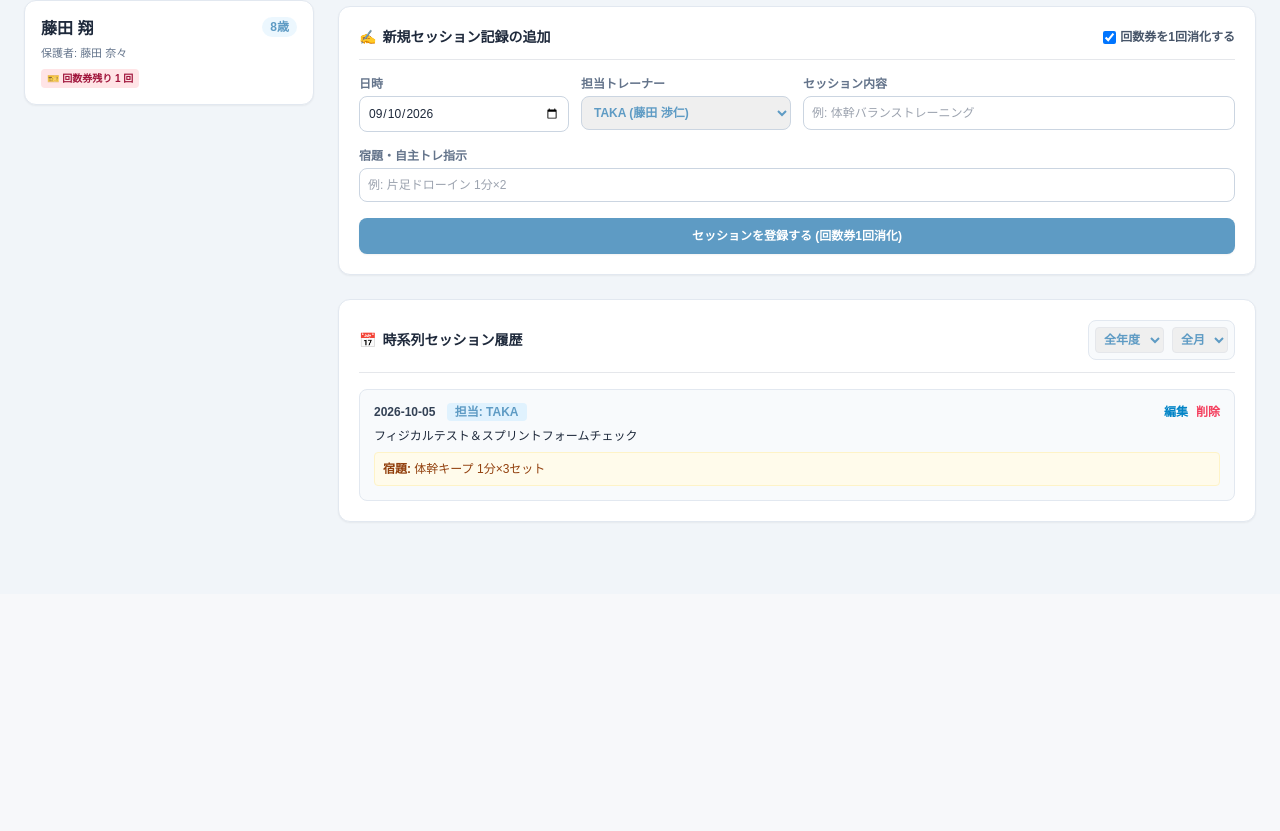
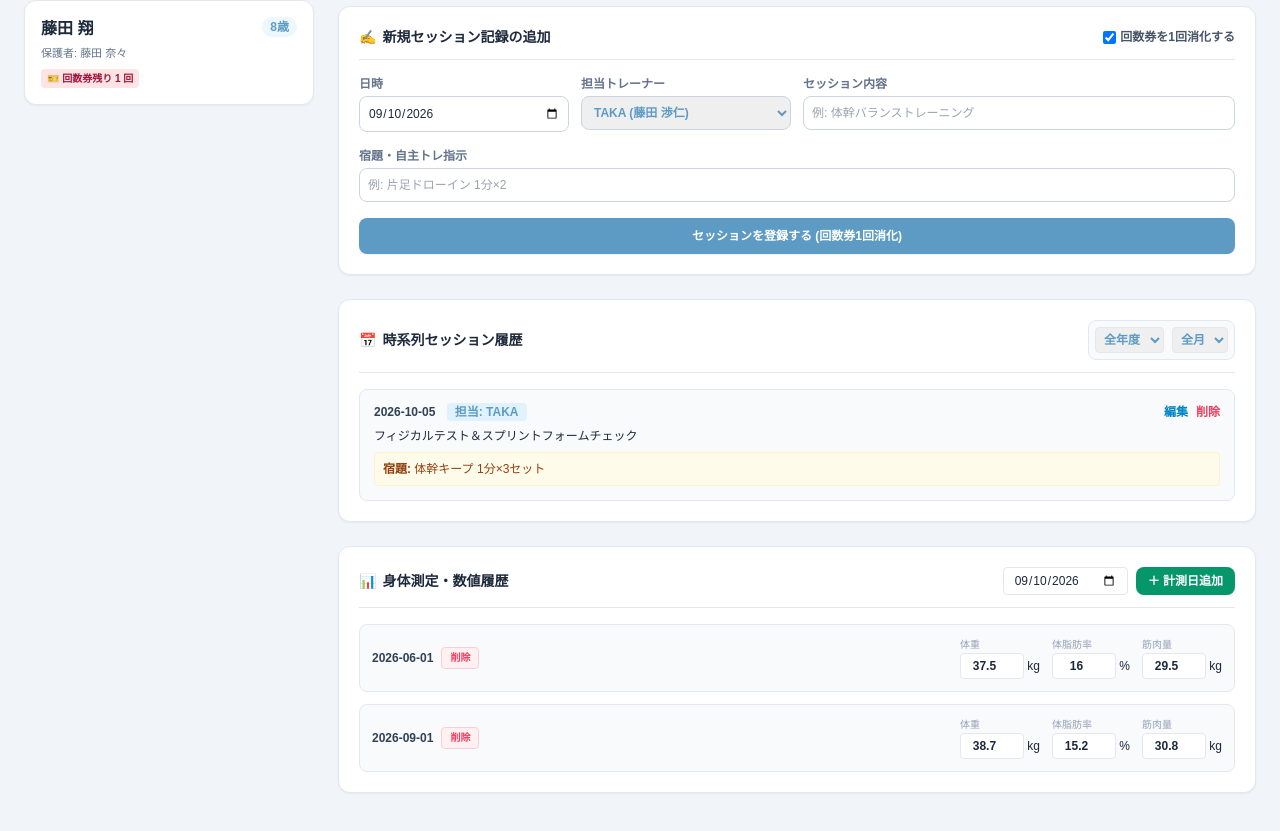
Before and after one commit to 2025golazo-bot/GOLAZO, a Next.js app: page /clients in a window 1280 px wide. Shown: the part 367-1198 px from the top of the page. Before the commit the page ends 961 px from the top, so only its background shows below. Built offline with nearby package versions, Linux system fonts and the light colour scheme.

Commit message:
Update page.tsx

```diff
--- a/app/clients/page.tsx
+++ b/app/clients/page.tsx
@@ -66,7 +66,7 @@ interface Student {
   sessions: Session[];
 }
 
-export default function ClientsPage() {
+export default function TransactionsPage() {
   // 保護者データ
   const [parents, setParents] = useState<Parent[]>([
     {
@@ -74,7 +74,7 @@ export default function ClientsPage() {
       name: '藤田 奈々',
       kana: 'フジタ ナナ',
       phone: '090-1111-2222',
-      ticketRemaining: 1,
+      ticketRemaining: 1, // 残り1回でチケットアラート動作確認用
       ticketsHistory: [
         { id: 'th-1', date: '2026-06-01', title: '10回券 (共通)', count: 10, expire: '2026-12-01', squarePaymentId: 'sq_pay_998811' }
       ]
@@ -101,7 +101,7 @@ export default function ClientsPage() {
       age: 11,
       birthdate: '2015-05-12',
       firstLessonDate: '2026-03-01',
-      lastReservationDate: '2026-08-20',
+      lastReservationDate: '2026-08-20', // 1ヶ月以上前
       concern: 'サッカーでの体幹ブレ・走力向上',
       target: 'トレセン選出・ブレない軸作り',
       memo: '右足首捻挫の既往歴あり。兄。',
@@ -142,7 +142,7 @@ export default function ClientsPage() {
       age: 8,
       birthdate: '2018-09-20',
       firstLessonDate: '2026-04-10',
-      lastReservationDate: '2026-09-01',
+      lastReservationDate: '2026-09-01', // 2週間以上前
       concern: '運動神経向上・ボール感覚',
       target: 'アジリティUP',
       memo: '弟。リズムトレーニングを好む。',
@@ -167,7 +167,7 @@ export default function ClientsPage() {
     }
   ]);
 
-  // UI状態 (carte / tickets / edit_info の3つに整理)
+  // UI状態
   const [selectedStudentId, setSelectedStudentId] = useState<string>('s-001');
   const [searchKeyword, setSearchKeyword] = useState<string>('');
   const [activeTab, setActiveTab] = useState<'carte' | 'tickets' | 'edit_info'>('carte');
@@ -176,16 +176,21 @@ export default function ClientsPage() {
   const currentParent = parents.find(p => p.id === currentStudent.parentId) || parents[0];
   const siblingStudents = students.filter(s => s.parentId === currentParent.id);
 
-  // 新規セッション用ステート
+  // 比較用データステート
+  const physicalDates = currentStudent.physicalHistory.map(m => m.date);
+  const [beforeDate, setBeforeDate] = useState<string>(physicalDates[0] || '2026-06-01');
+  const [afterDate, setAfterDate] = useState<string>(physicalDates[physicalDates.length - 1] || '2026-09-01');
+
+  const [newMeasureDate, setNewMeasureDate] = useState<string>(new Date().toISOString().split('T')[0]);
+
+  // セッションフィルター＆新規フォーム
+  const [selectedYear, setSelectedYear] = useState<string>('ALL');
+  const [selectedMonth, setSelectedMonth] = useState<string>('ALL');
   const [newSessionDate, setNewSessionDate] = useState<string>(new Date().toISOString().split('T')[0]);
   const [newSessionStaff, setNewSessionStaff] = useState<'TAKA' | 'NANA'>('TAKA');
   const [newSessionContent, setNewSessionContent] = useState<string>('');
   const [newSessionHomework, setNewSessionHomework] = useState<string>('');
   const [useTicket, setUseTicket] = useState<boolean>(true);
-
-  // セッションフィルター用
-  const [selectedYear, setSelectedYear] = useState<string>('ALL');
-  const [selectedMonth, setSelectedMonth] = useState<string>('ALL');
 
   // 編集用ステート
   const [editingSessionId, setEditingSessionId] = useState<string | null>(null);
@@ -206,7 +211,9 @@ export default function ClientsPage() {
     memo: currentStudent.memo
   });
 
-  // 自動アラート判定
+  // ---------------------------------------------------------------------------
+  // 自動アラート判定ロジック
+  // ---------------------------------------------------------------------------
   const getAlertBadges = (student: Student, parent: Parent) => {
     const alerts: { text: string; type: 'warning' | 'danger' }[] = [];
     const today = new Date();
@@ -238,7 +245,9 @@ export default function ClientsPage() {
 
   const currentAlerts = getAlertBadges(currentStudent, currentParent);
 
+  // ---------------------------------------------------------------------------
   // ハンドラー類
+  // ---------------------------------------------------------------------------
   const handleSelectStudent = (id: string) => {
     setSelectedStudentId(id);
     const target = students.find(s => s.id === id);
@@ -254,6 +263,10 @@ export default function ClientsPage() {
       setEditCustomMemo1(target.customMemo1);
       setEditCustomMemo2(target.customMemo2);
       setEditCustomMemo3(target.customMemo3);
+      if (target.physicalHistory.length > 0) {
+        setBeforeDate(target.physicalHistory[0].date);
+        setAfterDate(target.physicalHistory[target.physicalHistory.length - 1].date);
+      }
     }
   };
 
@@ -310,6 +323,79 @@ export default function ClientsPage() {
     );
   };
 
+  const handleAddNewMeasureDate = () => {
+    if (!newMeasureDate) return;
+    if (currentStudent.physicalHistory.some(m => m.date === newMeasureDate)) {
+      alert('すでに登録されている計測日です。');
+      return;
+    }
+
+    const newPh: PhysicalData = {
+      id: `m-${Date.now()}`,
+      date: newMeasureDate,
+      weight: 0,
+      fat: 0,
+      muscle: 0,
+      note: '定期計測',
+      posturePhotos: { front: null, side: null, back: null },
+      testPhotos: []
+    };
+
+    setStudents(prev =>
+      prev.map(s => {
+        if (s.id !== currentStudent.id) return s;
+        const updated = [...s.physicalHistory, newPh].sort((a, b) => a.date.localeCompare(b.date));
+        return { ...s, physicalHistory: updated };
+      })
+    );
+    setAfterDate(newMeasureDate);
+    alert(`計測日 (${newMeasureDate}) を追加しました！`);
+  };
+
+  const handleDeleteMeasureDate = (targetDate: string) => {
+    if (currentStudent.physicalHistory.length <= 1) {
+      alert('これ以上削除できません（最低1件の計測データが必要です）。');
+      return;
+    }
+    if (!confirm(`${targetDate} の計測データを削除しますか？`)) return;
+
+    setStudents(prev =>
+      prev.map(s => {
+        if (s.id !== currentStudent.id) return s;
+        const updated = s.physicalHistory.filter(m => m.date !== targetDate);
+        return { ...s, physicalHistory: updated };
+      })
+    );
+  };
+
+  const handleUpdatePhysicalValue = (targetDate: string, field: keyof PhysicalData, val: any) => {
+    setStudents(prev =>
+      prev.map(s => {
+        if (s.id !== currentStudent.id) return s;
+        const updated = s.physicalHistory.map(m => (m.date === targetDate ? { ...m, [field]: val } : m));
+        return { ...s, physicalHistory: updated };
+      })
+    );
+  };
+
+  // 3つのメモ欄の保存処理
+  const handleSaveCustomMemos = () => {
+    setStudents(prev =>
+      prev.map(s => (s.id === currentStudent.id ? { ...s, customMemo1: editCustomMemo1, customMemo2: editCustomMemo2, customMemo3: editCustomMemo3 } : s))
+    );
+    alert('3つのメモ欄を更新しました！');
+  };
+
+  const handleSaveInfo = () => {
+    setStudents(prev =>
+      prev.map(s => (s.id === currentStudent.id ? { ...s, name: editForm.name, kana: editForm.kana, concern: editForm.concern, target: editForm.target, memo: editForm.memo } : s))
+    );
+    setParents(prev =>
+      prev.map(p => (p.id === currentParent.id ? { ...p, phone: editForm.phone } : p))
+    );
+    alert('基本情報を更新しました');
+  };
+
   const availableYears = Array.from(new Set(currentStudent.sessions.map(s => s.date.substring(0, 4)))).sort().reverse();
   const availableMonths = ['01', '02', '03', '04', '05', '06', '07', '08', '09', '10', '11', '12'];
 
@@ -339,9 +425,8 @@ export default function ClientsPage() {
       <main className="p-6 max-w-7xl mx-auto space-y-6">
         <div className="grid grid-cols-1 md:grid-cols-4 gap-6">
 
-          {/* 左カラム：受講生選択のみ */}
-          <div className="md:col-span-1 space-y-6">
-            <div className="space-y-4">
+          {/* 左カラム：受講生選択 */}
+          <div className="md:col-span-1 space-y-4">
             <div className="bg-white p-4 rounded-xl border border-slate-200 shadow-sm space-y-2">
               <label className="text-xs font-bold text-slate-600 flex items-center gap-1"><span>🔍</span> キーワード検索</label>
               <input
@@ -387,7 +472,6 @@ export default function ClientsPage() {
                   </div>
                 );
               })}
-              </div>
             </div>
           </div>
 
@@ -441,8 +525,8 @@ export default function ClientsPage() {
                 </div>
               )}
 
-              {/* タブ切り替え（3つのタブに整理） */}
-              <div className="flex flex-wrap border-b border-slate-200 pt-2 gap-8 text-xs font-bold">
+              {/* タブ切り替え */}
+              <div className="flex flex-wrap border-b border-slate-200 pt-2 gap-6 text-xs font-bold">
                 <button onClick={() => setActiveTab('carte')} className={`pb-3 border-b-2 transition ${activeTab === 'carte' ? 'border-[#5e9bc4] text-[#5e9bc4]' : 'border-transparent text-slate-400 hover:text-slate-600'}`}>
                   📋 カルテ (セッション & 計測)
                 </button>
@@ -549,53 +633,130 @@ export default function ClientsPage() {
                     )}
                   </div>
                 </div>
+
+                {/* 計測データ管理 */}
+                <div className="bg-white p-5 rounded-xl border border-slate-200 shadow-sm space-y-4">
+                  <div className="border-b pb-3 flex flex-col sm:flex-row justify-between items-start sm:items-center gap-3">
+                    <h3 className="font-bold text-slate-800 text-sm flex items-center gap-1.5"><span>📊</span> 身体測定・数値履歴</h3>
+                    <div className="flex items-center gap-2">
+                      <input type="date" value={newMeasureDate} onChange={e => setNewMeasureDate(e.target.value)} className="border rounded px-2.5 py-1 text-xs" />
+                      <button onClick={handleAddNewMeasureDate} className="bg-emerald-600 hover:bg-emerald-700 text-white font-bold text-xs px-3 py-1.5 rounded-lg shadow-sm transition">
+                        ＋ 計測日追加
+                      </button>
+                    </div>
+                  </div>
+
+                  <div className="space-y-3">
+                    {currentStudent.physicalHistory.map(m => (
+                      <div key={m.id} className="p-3 bg-slate-50 border rounded-lg flex flex-col sm:flex-row justify-between items-start sm:items-center gap-3 text-xs">
+                        <div className="font-bold text-slate-700 flex items-center gap-2">
+                          <span>{m.date}</span>
+                          <button onClick={() => handleDeleteMeasureDate(m.date)} className="text-[10px] text-rose-500 hover:underline bg-rose-50 px-2 py-0.5 rounded border border-rose-200">削除</button>
+                        </div>
+                        <div className="flex flex-wrap items-center gap-3">
+                          <div>
+                            <span className="text-slate-400 text-[10px] block">体重</span>
+                            <input type="number" step="0.1" value={m.weight} onChange={e => handleUpdatePhysicalValue(m.date, 'weight', parseFloat(e.target.value))} className="w-16 border rounded p-1 font-bold text-center" /> kg
+                          </div>
+                          <div>
+                            <span className="text-slate-400 text-[10px] block">体脂肪率</span>
+                            <input type="number" step="0.1" value={m.fat} onChange={e => handleUpdatePhysicalValue(m.date, 'fat', parseFloat(e.target.value))} className="w-16 border rounded p-1 font-bold text-center" /> %
+                          </div>
+                          <div>
+                            <span className="text-slate-400 text-[10px] block">筋肉量</span>
+                            <input type="number" step="0.1" value={m.muscle} onChange={e => handleUpdatePhysicalValue(m.date, 'muscle', parseFloat(e.target.value))} className="w-16 border rounded p-1 font-bold text-center" /> kg
+                          </div>
+                        </div>
+                      </div>
+                    ))}
+                  </div>
+                </div>
               </div>
             )}
 
             {/* TAB 2: チケット・Square */}
             {activeTab === 'tickets' && (
-              <div className="bg-white p-5 rounded-xl border border-slate-200 shadow-sm space-y-4">
-                <h3 className="font-bold text-slate-800 text-sm flex items-center gap-1.5"><span>🎟️</span> チケット・Square 履歴</h3>
+              <div className="bg-white p-6 rounded-xl border border-slate-200 shadow-sm space-y-4">
+                <h3 className="font-bold text-slate-800 text-sm">🎟️ チケット購入・決済履歴 (Square連携)</h3>
                 <div className="space-y-3">
                   {currentParent.ticketsHistory.map(th => (
-                    <div key={th.id} className="p-3 bg-slate-50 border rounded-lg text-xs space-y-1">
-                      <div className="flex justify-between font-bold">
-                        <span>{th.title} (購入数: {th.count}回)</span>
-                        <span className="text-[#5e9bc4]">有効期限: {th.expire}</span>
+                    <div key={th.id} className="p-4 bg-slate-50 border rounded-lg text-xs space-y-1">
+                      <div className="flex justify-between font-bold text-slate-700">
+                        <span>{th.title} ({th.count}回券)</span>
+                        <span className="text-emerald-600">有効期限: {th.expire}</span>
                       </div>
-                      <p className="text-slate-500">購入日: {th.date} / Square決済ID: <span className="font-mono bg-slate-200 px-1 py-0.5 rounded">{th.squarePaymentId}</span></p>
+                      <p className="text-slate-500">購入日: {th.date} / Square決済ID: <code className="bg-slate-200 px-1 py-0.5 rounded">{th.squarePaymentId}</code></p>
                     </div>
                   ))}
                 </div>
               </div>
             )}
 
-            {/* TAB 3: 基本情報・3つのメモ */}
+            {/* TAB 3: 基本情報編集 ＆ メモ欄3つ */}
             {activeTab === 'edit_info' && (
-              <div className="bg-white p-5 rounded-xl border border-slate-200 shadow-sm space-y-4">
-                <h3 className="font-bold text-slate-800 text-sm flex items-center gap-1.5"><span>✏️</span> 基本情報・3つのメモ編集</h3>
+              <div className="bg-white p-6 rounded-xl border border-slate-200 shadow-sm space-y-6">
+                <div className="border-b pb-3">
+                  <h3 className="font-bold text-slate-800 text-sm">✏️ 基本情報・3つのメモ欄の編集</h3>
+                  <p className="text-xs text-slate-400 mt-0.5">受講生のプロフィール情報と、独立した3つのメモ欄を自由に編集できます。</p>
+                </div>
+
+                {/* 基本情報フォーム */}
                 <div className="space-y-4 text-xs">
+                  <h4 className="font-bold text-[#5e9bc4]">■ 基本プロフィール</h4>
+                  <div className="grid grid-cols-1 sm:grid-cols-2 gap-3">
                     <div>
-                    <label className="block text-slate-500 mb-1 font-semibold">特記事項メモ (メモ1)</label>
-                    <textarea value={editCustomMemo1} onChange={e => setEditCustomMemo1(e.target.value)} rows={2} className="w-full border rounded-lg p-2 outline-none bg-slate-50" />
+                      <label className="block text-slate-500 mb-1 font-semibold">氏名</label>
+                      <input type="text" value={editForm.name} onChange={e => setEditForm({ ...editForm, name: e.target.value })} className="w-full border rounded p-2" />
                     </div>
                     <div>
-                    <label className="block text-slate-500 mb-1 font-semibold">食事面メモ (メモ2)</label>
-                    <textarea value={editCustomMemo2} onChange={e => setEditCustomMemo2(e.target.value)} rows={2} className="w-full border rounded-lg p-2 outline-none bg-slate-50" />
+                      <label className="block text-slate-500 mb-1 font-semibold">フリガナ</label>
+                      <input type="text" value={editForm.kana} onChange={e => setEditForm({ ...editForm, kana: e.target.value })} className="w-full border rounded p-2" />
                     </div>
                     <div>
-                    <label className="block text-slate-500 mb-1 font-semibold">自主練メモ (メモ3)</label>
-                    <textarea value={editCustomMemo3} onChange={e => setEditCustomMemo3(e.target.value)} rows={2} className="w-full border rounded-lg p-2 outline-none bg-slate-50" />
+                      <label className="block text-slate-500 mb-1 font-semibold">保護者連絡先</label>
+                      <input type="text" value={editForm.phone} onChange={e => setEditForm({ ...editForm, phone: e.target.value })} className="w-full border rounded p-2" />
                     </div>
-                  <button onClick={() => alert('基本情報・メモを保存しました！')} className="bg-[#5e9bc4] text-white font-bold px-4 py-2 rounded-lg">
-                    変更を保存する
+                    <div>
+                      <label className="block text-slate-500 mb-1 font-semibold">お悩み・課題</label>
+                      <input type="text" value={editForm.concern} onChange={e => setEditForm({ ...editForm, concern: e.target.value })} className="w-full border rounded p-2" />
+                    </div>
+                  </div>
+                  <button onClick={handleSaveInfo} className="bg-[#5e9bc4] hover:bg-sky-600 text-white font-bold px-4 py-2 rounded shadow-sm transition">
+                    基本情報を保存する
+                  </button>
+                </div>
+
+                <hr />
+
+                {/* 3つのメモ欄 */}
+                <div className="space-y-4 text-xs">
+                  <h4 className="font-bold text-emerald-700">■ 独立した3つのメモ欄（指導方針・特記事項など）</h4>
+
+                  <div className="space-y-3">
+                    <div>
+                      <label className="block text-slate-700 mb-1 font-bold">メモ欄 ①（例: トレーニング特記事項・既往歴）</label>
+                      <textarea rows={3} value={editCustomMemo1} onChange={e => setEditCustomMemo1(e.target.value)} className="w-full border rounded p-2.5 outline-none focus:ring-2 focus:ring-emerald-500" />
+                    </div>
+
+                    <div>
+                      <label className="block text-slate-700 mb-1 font-bold">メモ欄 ②（例: 食事・栄養・生活習慣アドバイス）</label>
+                      <textarea rows={3} value={editCustomMemo2} onChange={e => setEditCustomMemo2(e.target.value)} className="w-full border rounded p-2.5 outline-none focus:ring-2 focus:ring-emerald-500" />
+                    </div>
+
+                    <div>
+                      <label className="block text-slate-700 mb-1 font-bold">メモ欄 ③（例: 自主トレ・保護者との共有事項）</label>
+                      <textarea rows={3} value={editCustomMemo3} onChange={e => setEditCustomMemo3(e.target.value)} className="w-full border rounded p-2.5 outline-none focus:ring-2 focus:ring-emerald-500" />
+                    </div>
+                  </div>
+
+                  <button onClick={handleSaveCustomMemos} className="bg-emerald-600 hover:bg-emerald-700 text-white font-bold px-4 py-2 rounded shadow-sm transition">
+                    3つのメモを保存する
                   </button>
                 </div>
               </div>
             )}
 
           </div>
-
         </div>
       </main>
     </div>
```
Lines whose indentation alone changed are shown as unchanged.
